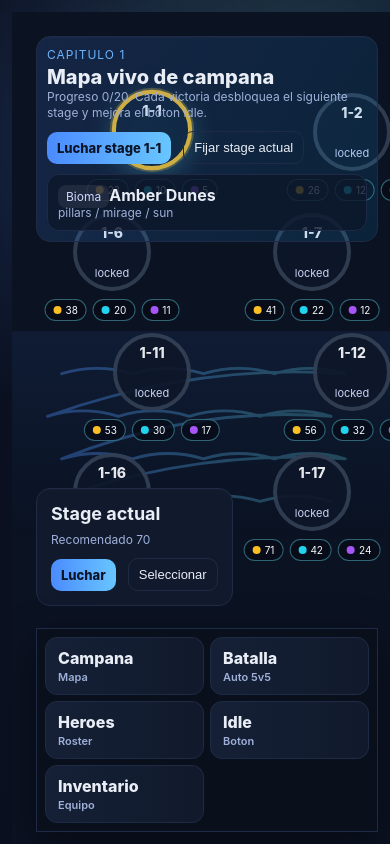
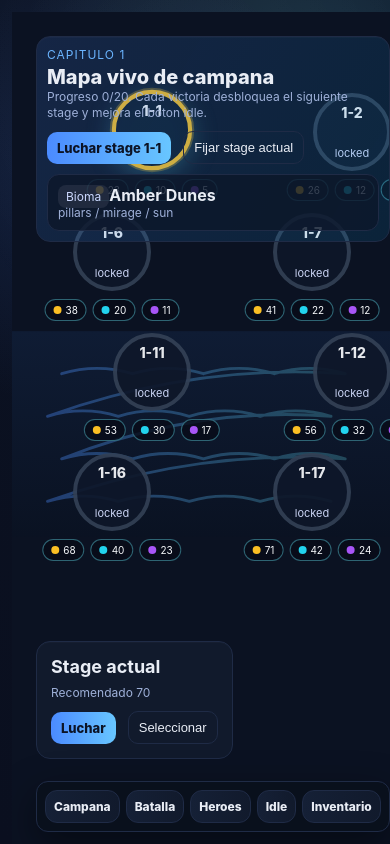
Before and after one commit to AlbaGG95/ai-studio, a Next.js app in the folder apps/web/: page /afk in a window 390 px wide. Built offline with nearby package versions, Linux system fonts and the light colour scheme.

Commit message:
fix(ui): compact bottom nav into tabbar on mobile

```diff
--- a/apps/web/src/app/afk/afk.module.css
+++ b/apps/web/src/app/afk/afk.module.css
@@ -915,6 +915,23 @@
   }
 
   .bottomNav {
-    border-radius: 0;
+    grid-template-columns: repeat(5, 1fr);
+    gap: 6px;
+    padding: 8px;
+    border-radius: 12px;
+  }
+
+  .navButton {
+    padding: 8px;
+    align-items: center;
+    text-align: center;
+  }
+
+  .navHint {
+    display: none;
+  }
+
+  .navLabel {
+    font-size: 12px;
   }
 }
```
